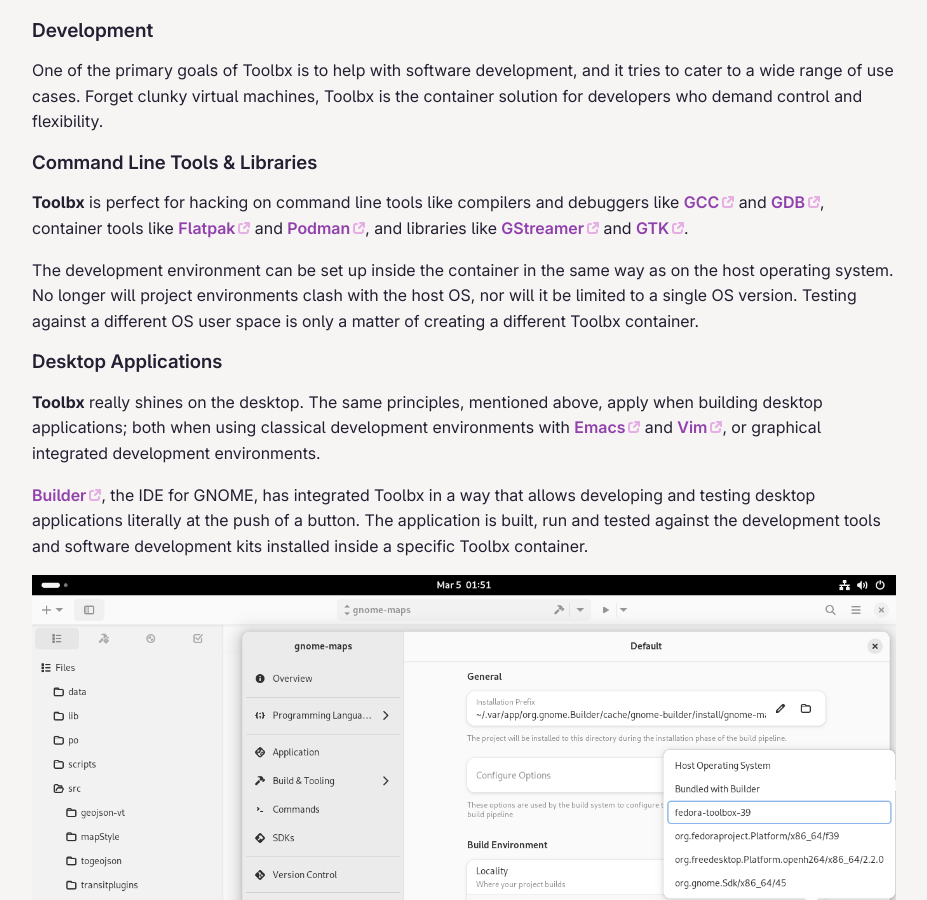
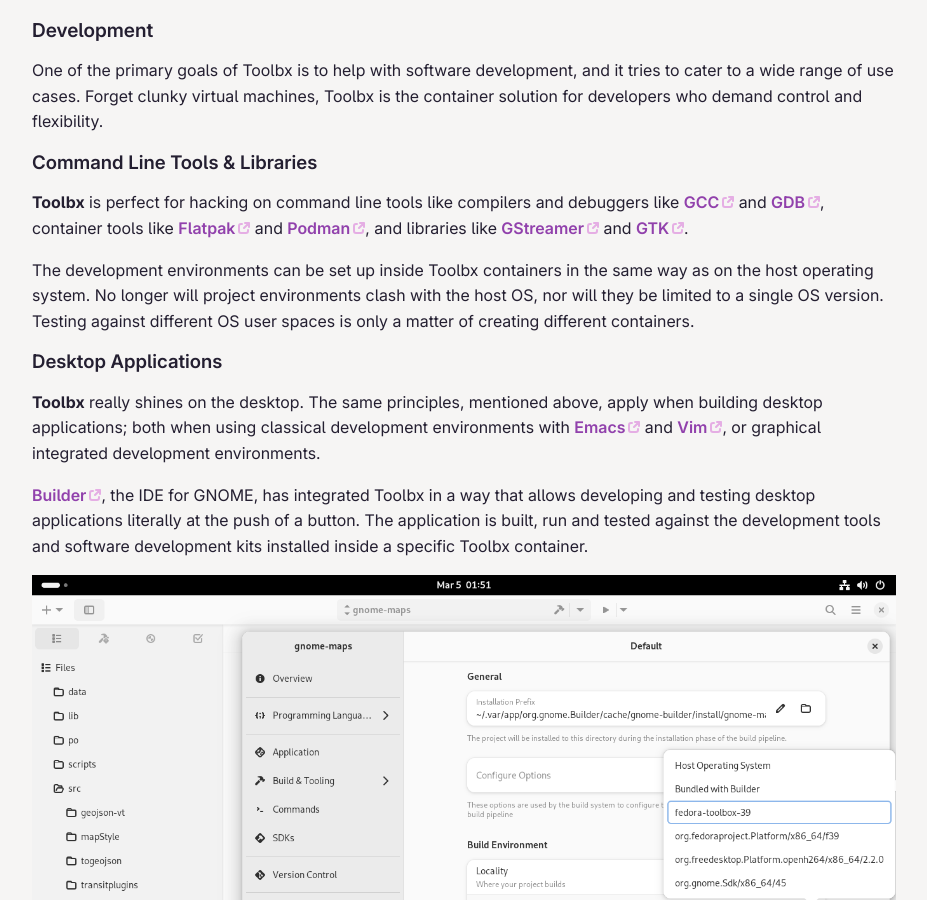
Before and after one commit to containers/containertoolbx.org, a Jekyll site: the page built from use.md, in a window 1280 px wide and 900 px high, scrolled down 980 px. Shown: the whole window, without its empty margins (176-1103 px from the left). Built offline with Jekyll 4.4.1, drawn with Linux system fonts in a browser that asks for light colours.

Commit message:
Tweak to use plurals as elsewhere and "Toolbx" earlier in the paragraph
Fallout from d37fb602ce4156a32882fdd1ca909394125aec26

```diff
--- a/use.md
+++ b/use.md
@@ -26,7 +26,7 @@
 
 **Toolbx** is perfect for hacking on command line tools like compilers and debuggers like [GCC](https://gcc.gnu.org/) and [GDB](https://www.sourceware.org/gdb/), container tools like [Flatpak](https://flatpak.org/) and [Podman](https://podman.io/), and libraries like [GStreamer](https://gstreamer.freedesktop.org/) and [GTK](https://gtk.org/).
 
-The development environment can be set up inside the container in the same way as on the host operating system. No longer will project environments clash with the host OS, nor will it be limited to a single OS version. Testing against a different OS user space is only a matter of creating a different Toolbx container.
+The development environments can be set up inside Toolbx containers in the same way as on the host operating system. No longer will project environments clash with the host OS, nor will they be limited to a single OS version. Testing against different OS user spaces is only a matter of creating different containers.
 
 
 ### Desktop Applications
```
